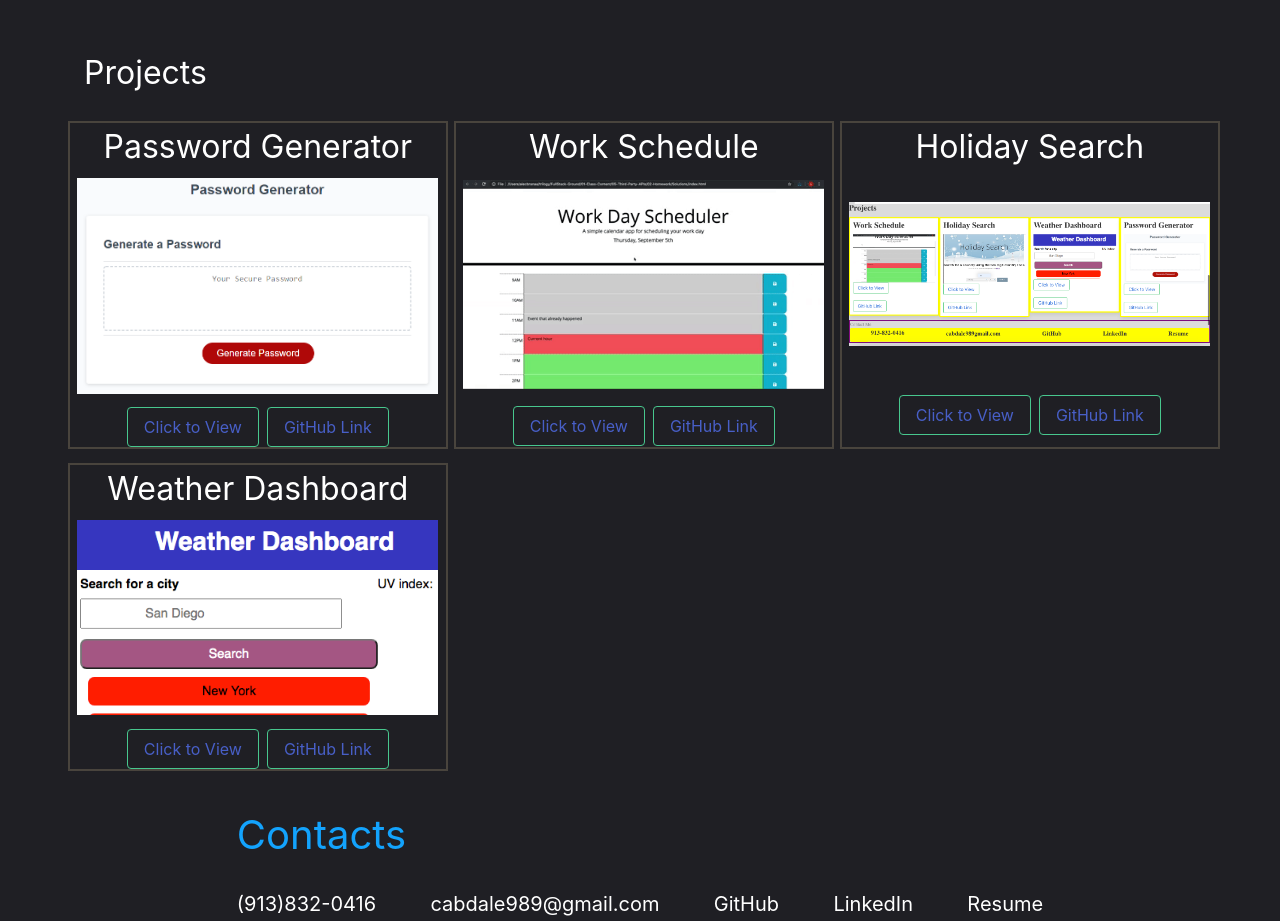
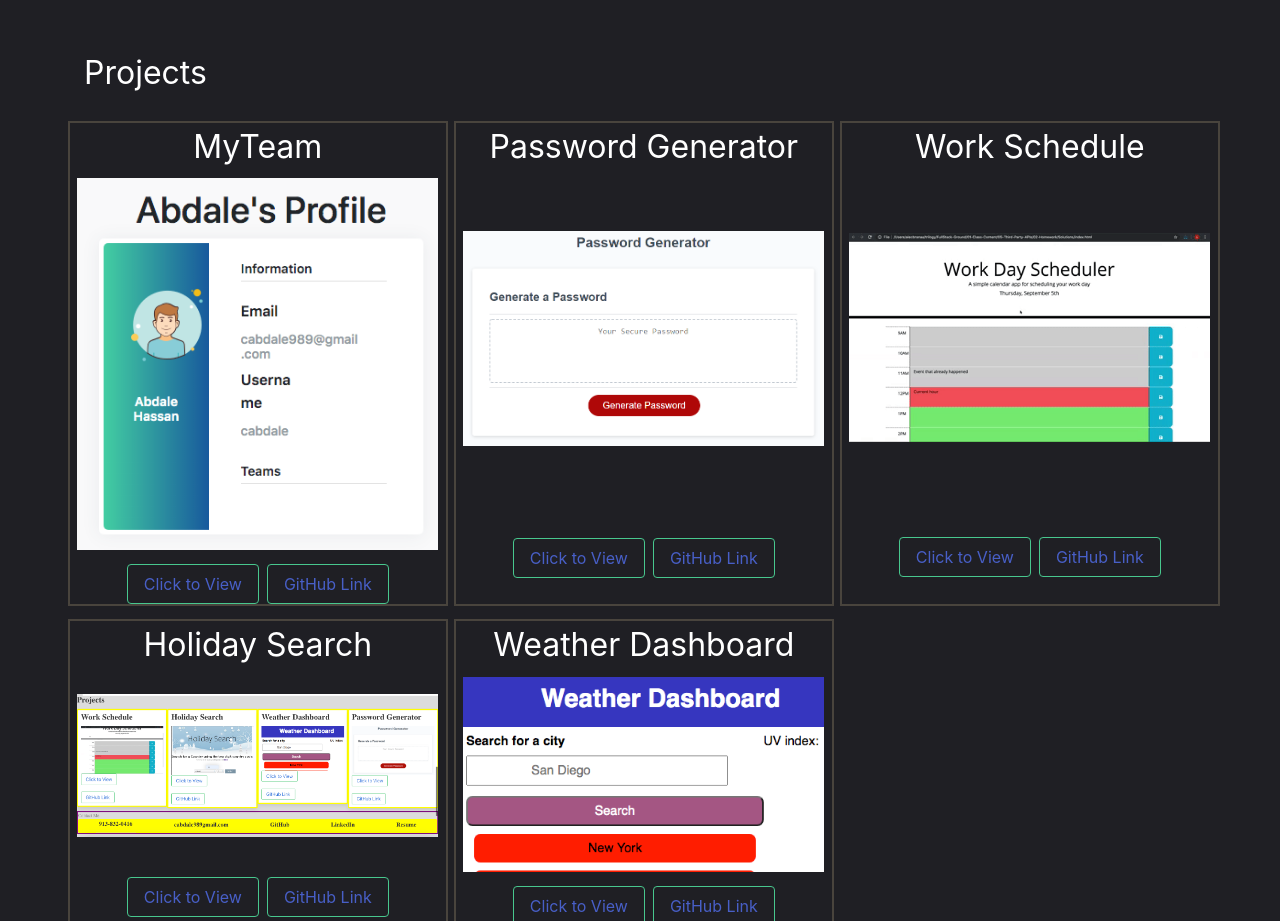
Before and after one commit to Abdale88/02_Portfolio, a plain HTML site: page index.html in a window 1280 px wide. Shown: the part 920-1841 px from the top of the page. Drawn offline with nearby package versions, Linux system fonts and the light colour scheme.

Commit message:
add project

```diff
--- a/index.html
+++ b/index.html
@@ -65,6 +65,15 @@
     <section id="projects" class="is-size-3"><h1>Projects</h1></section>
     <div class="work">
       <figure>
+        <h2 class="is-size-3 has-text-white">MyTeam</h2>
+        <a href="https://abc-myteam.herokuapp.com/login" target="_blank"><img src="./Images/project2.png" alt="Password Generator"></a>
+        <div class="buttons is-centered">
+          <button class="button is-success is-outlined"><a href="https://abc-myteam.herokuapp.com/login" target="_blank">Click to View</a></button>
+          <button class="button is-success is-outlined"><a href="https://github.com/BTDubbzzz/athletics-admin" target="_blank">GitHub Link</a></button>
+       </div>
+      </figure>
+
+      <figure>
         <h2 class="is-size-3 has-text-white">Password Generator</h2>
         <a href="https://abdale88.github.io/03-password-generator/" target="_blank"><img src="./Images/03-javascript-homework-demo.png" alt="Password Generator"></a>
         <div class="buttons is-centered">
```
Also changed, not shown: Images/project2.png (added).
